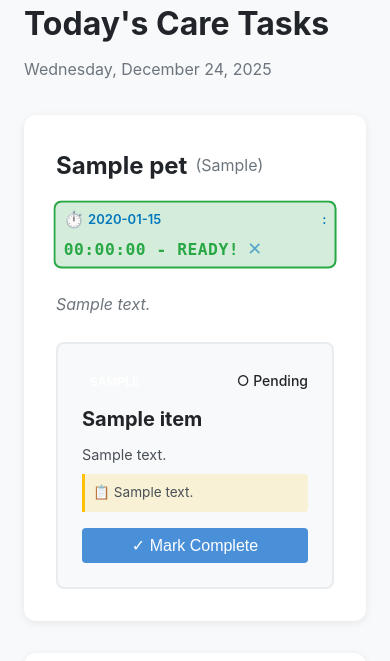
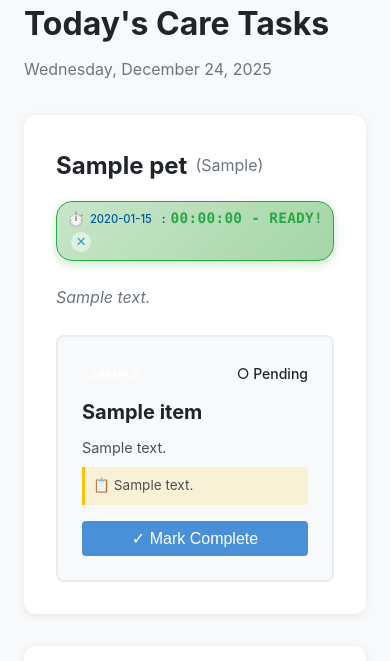
Before and after one commit to DanSafdie/Care-Tracker, a FastAPI app: page / in a window 390 px wide. Shown: the part 146-807 px from the top of the page. Run offline with FastAPI, Linux system fonts and the light colour scheme; tables that the repository leaves empty hold one stand-in row (values such as "Sample post").

Commit message:
feat: Revamp timer functionality for enhanced pet care coordination
- Expanded timer logic to intelligently prompt users based on meal and medication completion.
- Updated visual design of timer display for improved aesthetics and responsiveness.
- Centralized timer prompting logic in `handleTimerPrompts()` for better maintainability.
- Enhanced user experience with clear decision trees for timer prompts after task completion.

```diff
--- a/app/frontend/static/css/style.css
+++ b/app/frontend/static/css/style.css
@@ -542,69 +542,100 @@ h1 {
 
 /* ============== Timer ============== */
 .pet-timer {
-    background: #e1f5fe;
-    border: 2px solid #03a9f4;
-    border-radius: var(--radius-md);
-    padding: var(--space-sm) var(--space-md);
-    animation: pulse-timer 2s infinite ease-in-out;
+    background: linear-gradient(135deg, #e1f5fe 0%, #b3e5fc 100%);
+    border: 1px solid #03a9f4;
+    border-radius: 20px;
+    padding: 6px 12px;
+    box-shadow: 0 2px 4px rgba(3, 169, 244, 0.15);
+    animation: pulse-timer 3s ease-in-out infinite;
+    display: inline-flex;
+    align-items: center;
 }
 
 .pet-timer.timer-ready {
-    background: var(--success-light);
+    background: linear-gradient(135deg, #c8e6c9 0%, #a5d6a7 100%);
     border-color: var(--success);
-    animation: pulse-ready 1s infinite ease-in-out;
+    animation: pulse-ready 2s ease-in-out infinite;
 }
 
 @keyframes pulse-timer {
-    0% { border-color: #03a9f4; box-shadow: 0 0 0 0 rgba(3, 169, 244, 0.2); }
-    50% { border-color: #0288d1; box-shadow: 0 0 0 4px rgba(3, 169, 244, 0.1); }
-    100% { border-color: #03a9f4; box-shadow: 0 0 0 0 rgba(3, 169, 244, 0.2); }
+    0%, 100% {
+        box-shadow: 0 2px 4px rgba(3, 169, 244, 0.15);
+        transform: translateY(0);
+    }
+    50% {
+        box-shadow: 0 3px 8px rgba(3, 169, 244, 0.25);
+        transform: translateY(-1px);
+    }
 }
 
 @keyframes pulse-ready {
-    0% { transform: scale(1); }
-    50% { transform: scale(1.02); }
-    100% { transform: scale(1); }
+    0%, 100% {
+        box-shadow: 0 2px 4px rgba(76, 175, 80, 0.2);
+    }
+    50% {
+        box-shadow: 0 4px 12px rgba(76, 175, 80, 0.35);
+    }
 }
 
 .timer-content {
     display: flex;
     align-items: center;
-    gap: var(--space-sm);
+    gap: 6px;
     font-weight: 600;
-    color: #0277bd;
-    font-size: 0.9rem;
+    color: #01579b;
+    font-size: 0.8rem;
+    line-height: 1.2;
 }
 
 .timer-icon {
-    font-size: 1.1rem;
+    font-size: 0.95rem;
+    flex-shrink: 0;
 }
 
 .timer-label {
     white-space: nowrap;
+    font-size: 0.75rem;
+    font-weight: 500;
+    max-width: 120px;
+    overflow: hidden;
+    text-overflow: ellipsis;
 }
 
 .timer-countdown {
-    font-family: monospace;
-    font-size: 1.1rem;
-    letter-spacing: 0.5px;
+    font-family: 'SF Mono', 'Monaco', 'Cascadia Code', 'Roboto Mono', monospace;
+    font-size: 0.95rem;
+    font-weight: 700;
+    letter-spacing: 0.3px;
     white-space: nowrap;
+    flex-shrink: 0;
+    color: #0277bd;
 }
 
 .btn-clear-timer {
-    background: none;
+    background: rgba(255, 255, 255, 0.7);
     border: none;
+    border-radius: 50%;
     color: #0277bd;
     cursor: pointer;
-    font-size: 1.1rem;
-    padding: 0 0 0 var(--space-xs);
-    opacity: 0.6;
-    transition: opacity 0.2s;
+    font-size: 0.75rem;
+    width: 18px;
+    height: 18px;
+    display: flex;
+    align-items: center;
+    justify-content: center;
+    padding: 0;
+    margin-left: 4px;
+    opacity: 0.7;
+    transition: all 0.2s;
     line-height: 1;
+    flex-shrink: 0;
 }
 
 .btn-clear-timer:hover {
     opacity: 1;
+    background: rgba(255, 255, 255, 0.95);
+    transform: scale(1.1);
 }
 
 /* ============== Footer ============== */
@@ -641,28 +672,40 @@ footer {
     .pet-timer {
         width: 100%;
         max-width: 100%;
-        padding: var(--space-xs) var(--space-sm);
+        padding: 8px 10px;
+        border-radius: 16px;
     }
 
     .timer-content {
-        font-size: 0.8rem;
-        gap: var(--space-xs);
+        font-size: 0.75rem;
+        gap: 5px;
         flex-wrap: wrap;
     }
 
     .timer-icon {
-        font-size: 1rem;
+        font-size: 0.9rem;
     }
 
     .timer-label {
-        font-size: 0.8rem;
+        font-size: 0.7rem;
         white-space: normal;
         flex: 1 1 auto;
         min-width: 0;
+        max-width: none;
+        overflow: visible;
+        text-overflow: clip;
+        line-height: 1.3;
     }
 
     .timer-countdown {
-        font-size: 1rem;
+        font-size: 0.9rem;
         flex-shrink: 0;
+        font-weight: 700;
+    }
+
+    .btn-clear-timer {
+        width: 20px;
+        height: 20px;
+        font-size: 0.8rem;
     }
 }
```
Also changed, not shown: app/frontend/static/js/app.js (+28 -9 lines), architecture.md (+24 -8 lines).
